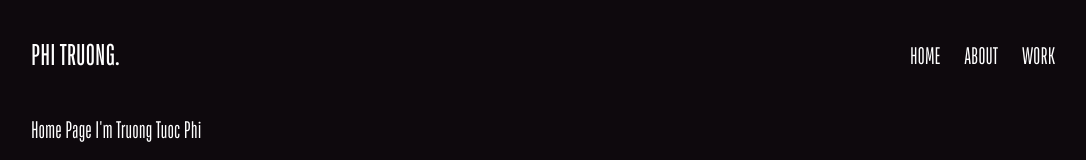
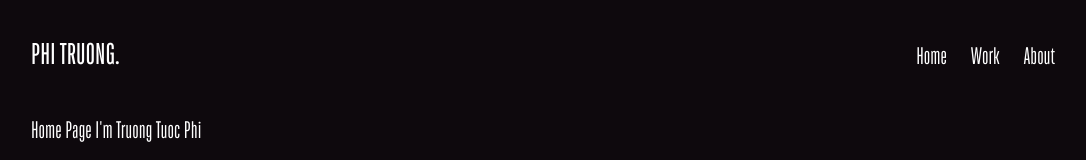
Before and after one commit to truongtuocphi/protfolio, a Next.js app: page / in a window 1280 px wide. Shown: the top 160 px of the page, without its empty margins (97-1183 px from the left). Built offline with nearby package versions, Linux system fonts and the light colour scheme.

Commit message:
feat: update navbar

```diff
--- a/src/components/Home/Navbar.tsx
+++ b/src/components/Home/Navbar.tsx
@@ -3,9 +3,9 @@ import React from "react";
 import Logo from "@/components/Logo";
 
 const menuItems = [
-  { title: "HOME", link: "/" },
-  { title: "ABOUT", link: "/about" },
-  { title: "WORK", link: "/work" },
+  { title: "Home", link: "/" },
+  { title: "Work", link: "/work" },
+  { title: "About", link: "/about" },
 ];
 
 export default function Navbar() {
--- a/src/components/Logo.tsx
+++ b/src/components/Logo.tsx
@@ -1,16 +1,54 @@
 "use client";
 
+import gsap from "gsap";
 import Link from "next/link";
-import { useRef } from "react";
+import { useEffect, useRef } from "react";
 
 const Logo: React.FC = () => {
   const boxRef = useRef<HTMLDivElement | null>(null);
 
+  useEffect(() => {
+    const box = boxRef.current;
+
+    if (box) {
+      const moveRight = () => {
+        gsap.to(box, {
+          y: -30,
+          opacity: 1,
+          duration: 0.2,
+          ease: "power1.out",
+        });
+      };
+
+      const moveLeft = () => {
+        gsap.to(box, {
+          y: 0,
+          opacity: 1,
+          duration: 0.2,
+          ease: "power1.out",
+        });
+      };
+
+      box.addEventListener("mouseover", moveRight);
+      box.addEventListener("mouseout", moveLeft);
+
+      return () => {
+        box.removeEventListener("mouseover", moveRight);
+        box.removeEventListener("mouseout", moveLeft);
+      };
+    }
+  }, []);
+
   return (
-    <div ref={boxRef}>
-      <Link href={"/"} className="hover:text-blue-500 font-medium text-3xl">
-        PHI TRUONG.
-      </Link>
+    <div className="w-fit h-10 overflow-hidden">
+      <div ref={boxRef} className="flex flex-col">
+        <Link href={"/"} className="font-medium text-3xl">
+          PHI TRUONG.
+        </Link>
+        <Link href={"/"} className="font-medium text-blue-500 text-3xl">
+          PHI TRUONG.
+        </Link>
+      </div>
     </div>
   );
 };
```
